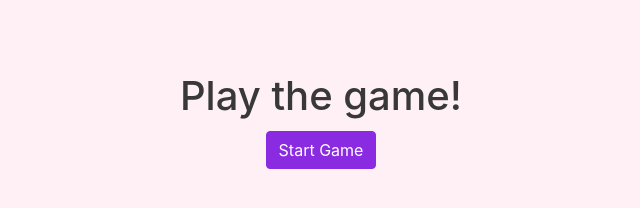
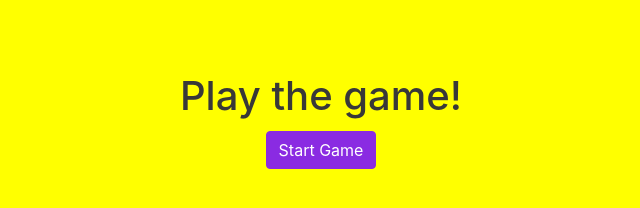
Before and after one commit to bsekis/code-quiz, a plain HTML site: page index.html in a window 1280 px wide. Shown: the whole page, without its empty margins (319-959 px from the left). Drawn offline with nearby package versions, Linux system fonts and the light colour scheme.

Commit message:
more styling

```diff
--- a/style.css
+++ b/style.css
@@ -1,5 +1,5 @@
 body {
-  background-color: lavenderblush;
+  background-color: yellow;
   color:#383838;
 }
 
```
Also changed, not shown: images/ScreenShot.png.
